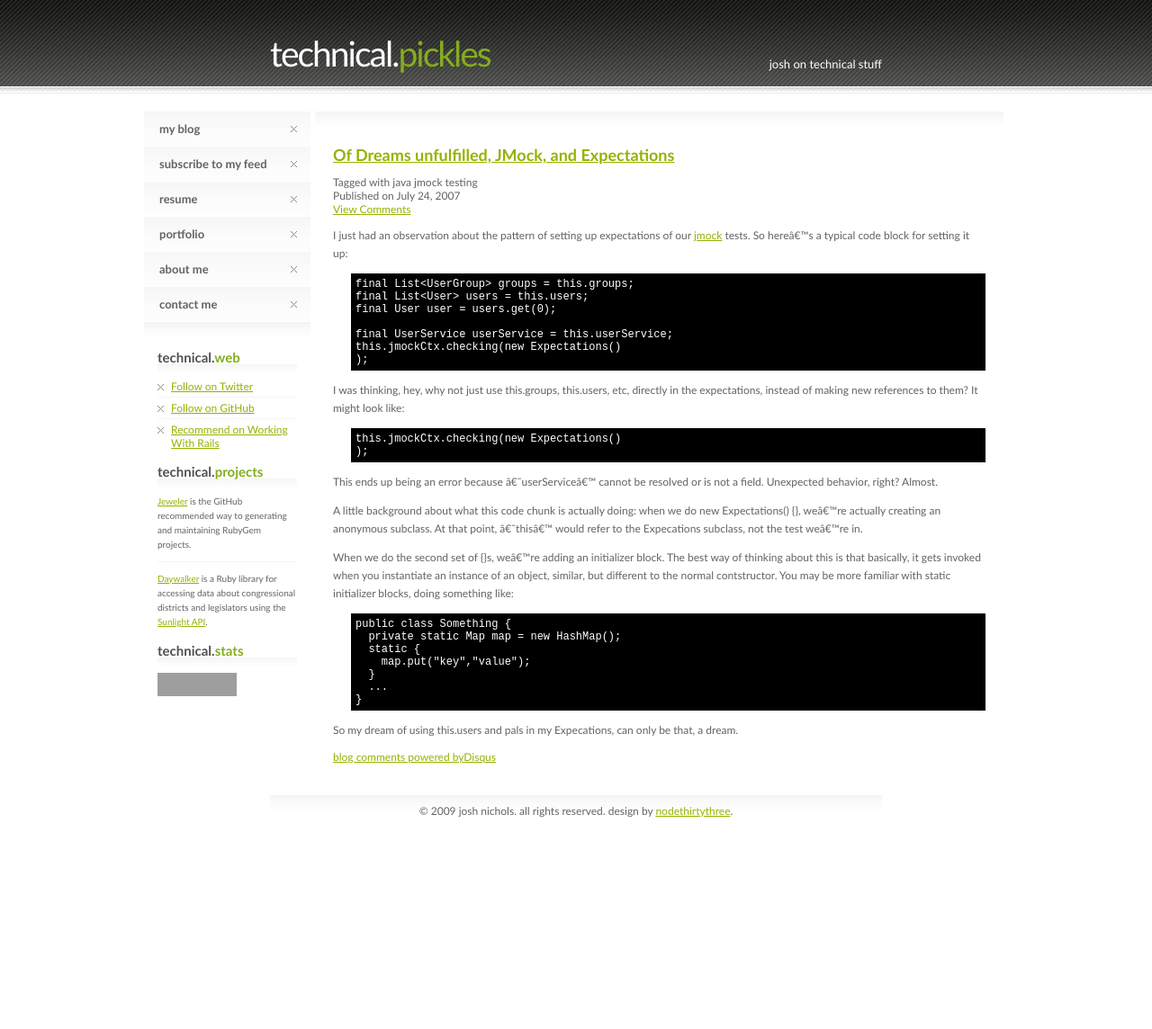
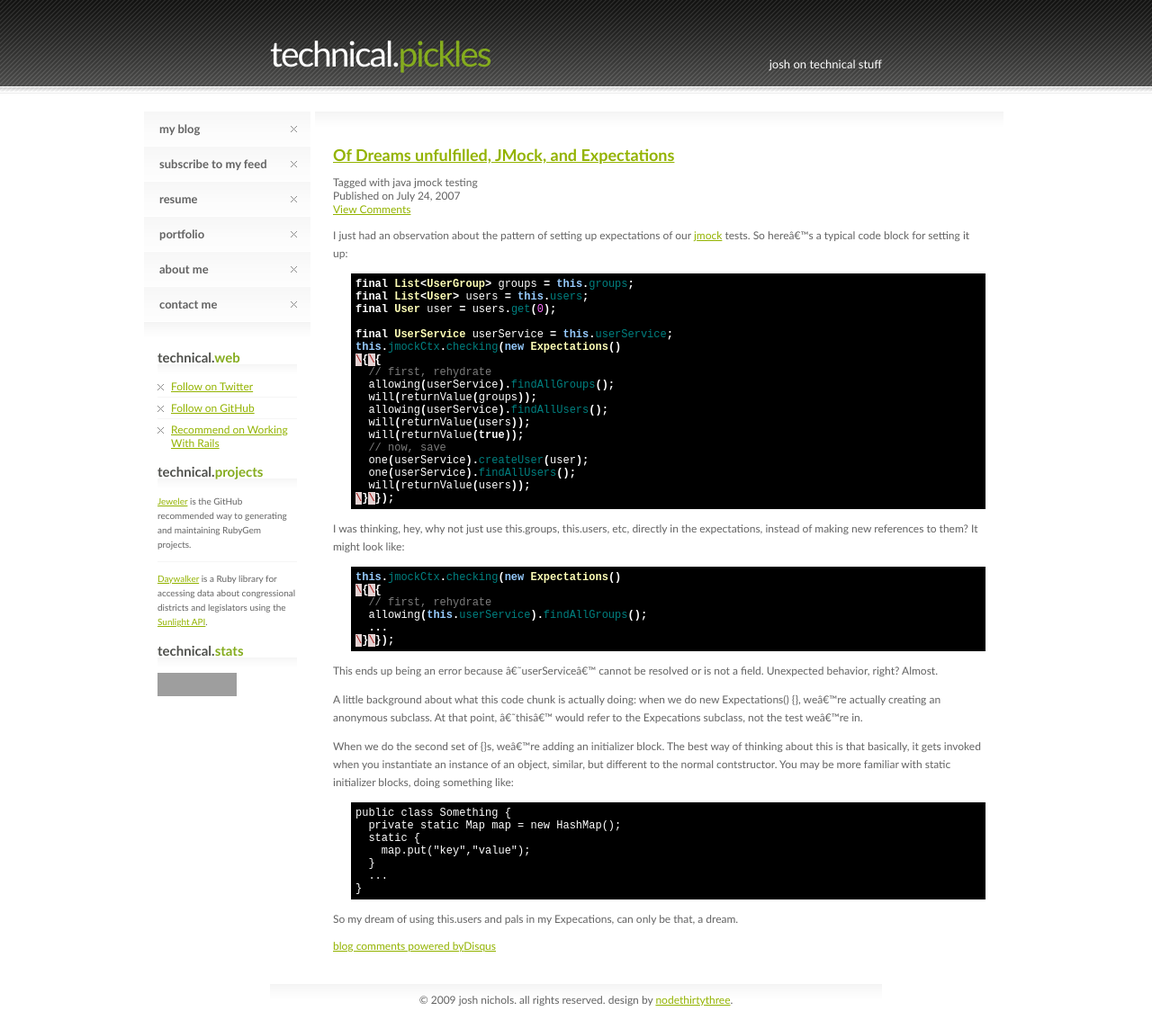
Before and after one commit to technicalpickles/technicalpickles.github.com, a Jekyll site: the page built from _posts/2007-07-24-of-dreams-unfulfilled-jmock-and-expectations.markdown, in a window 1280 px wide. Shown: the whole page at 90% size. Built offline with Jekyll 4.4.1, drawn with Linux system fonts in a browser that asks for light colours; Markdown is read by kramdown in place of the engine named in the settings; a script that is not in the unit is left out; comment, search, counter and statistics services are not loaded; before the commit the page ends 934 px from its top, so only the background shows below that; grey boxes are pictures that could not be loaded.

Commit message:
Fix an older post so liquid is happy.

```diff
--- a/_posts/2007-07-24-of-dreams-unfulfilled-jmock-and-expectations.markdown
+++ b/_posts/2007-07-24-of-dreams-unfulfilled-jmock-and-expectations.markdown
@@ -9,34 +9,38 @@ layout: post
 I just had an observation about the pattern of setting up expectations
 of our [jmock](http://www.jmock.org/) tests. So here's a typical code block for setting it up:
 
-    final List<UserGroup> groups = this.groups;
-    final List<User> users = this.users;
-    final User user = users.get(0);
+{% highlight java %}
+final List<UserGroup> groups = this.groups;
+final List<User> users = this.users;
+final User user = users.get(0);
 
-    final UserService userService = this.userService;
-    this.jmockCtx.checking(new Expectations()
-    {{
-      // first, rehydrate
-      allowing(userService).findAllGroups();
-      will(returnValue(groups));
-      allowing(userService).findAllUsers();
-      will(returnValue(users));
-      will(returnValue(true));
-      // now, save
-      one(userService).createUser(user);
-      one(userService).findAllUsers();
-      will(returnValue(users));
-    }});
+final UserService userService = this.userService;
+this.jmockCtx.checking(new Expectations()
+\{\{
+  // first, rehydrate
+  allowing(userService).findAllGroups();
+  will(returnValue(groups));
+  allowing(userService).findAllUsers();
+  will(returnValue(users));
+  will(returnValue(true));
+  // now, save
+  one(userService).createUser(user);
+  one(userService).findAllUsers();
+  will(returnValue(users));
+\}\});
+{% endhighlight %}
 
 I was thinking, hey, why not just use this.groups, this.users, etc,
 directly in the expectations, instead of making new references to them? It might look like:
 
-    this.jmockCtx.checking(new Expectations()
-    {{
-      // first, rehydrate
-      allowing(this.userService).findAllGroups();
-      ...
-    }});
+{% highlight java %}
+this.jmockCtx.checking(new Expectations()
+\{\{
+  // first, rehydrate
+  allowing(this.userService).findAllGroups();
+  ...
+\}\});
+{% endhighlight %}
 
 This ends up being an error because 'userService' cannot be resolved or
 is not a field. Unexpected behavior, right? Almost.
```
